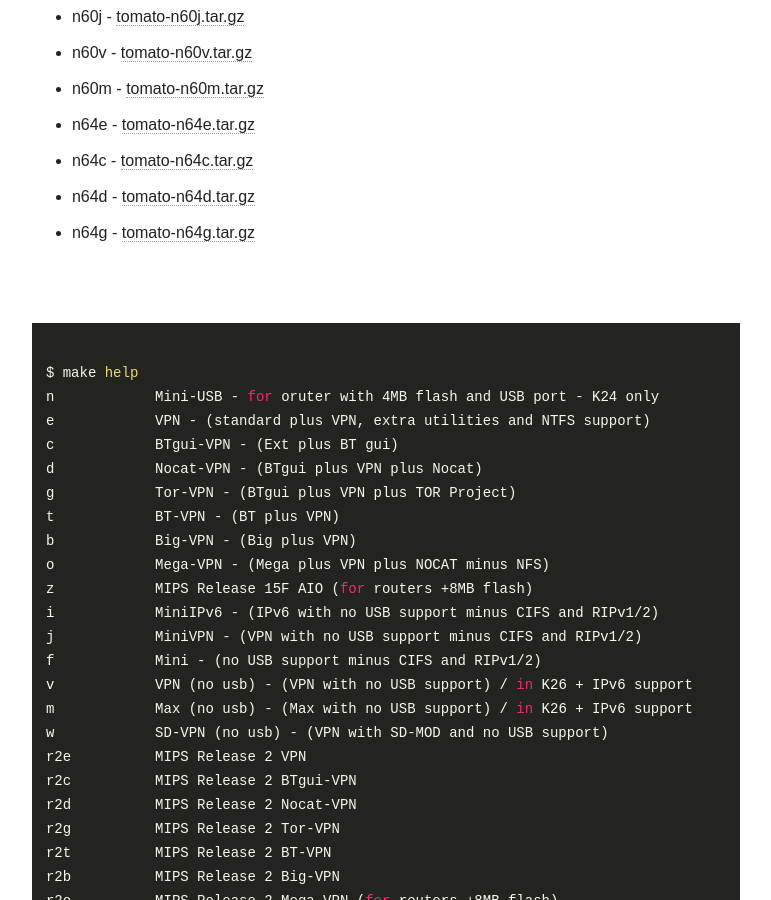
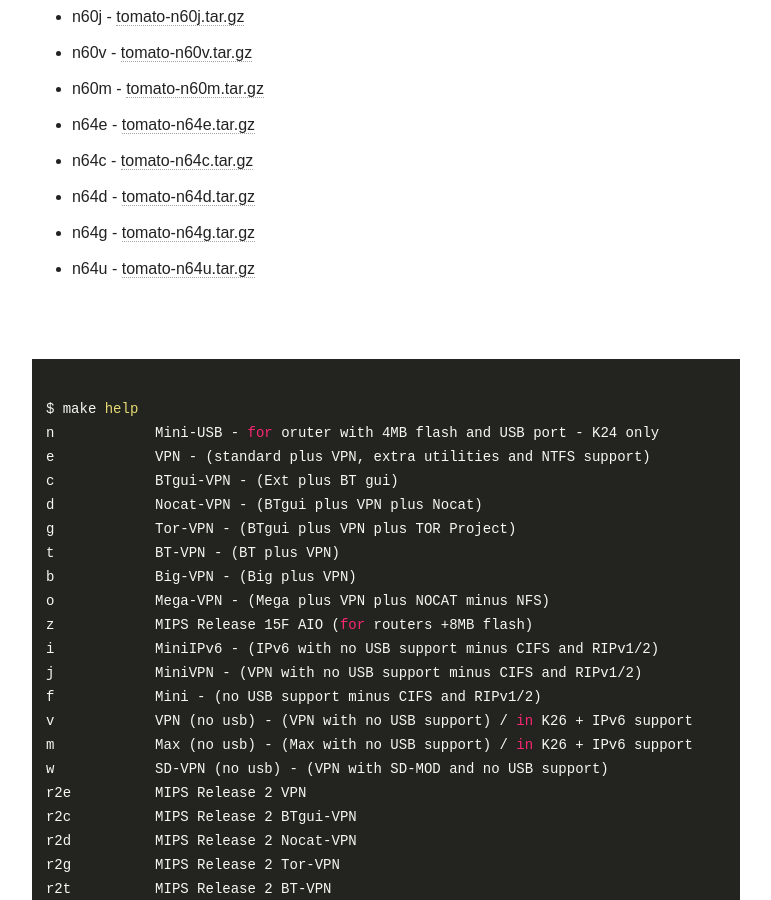
Before and after one commit to oglopss/tomato-ci-ctf-jekyll, a Jekyll site: the page built from index.html, in a window 1280 px wide and 900 px high, scrolled down 1495 px. Shown: the whole window, without its empty margins (254-1025 px from the left). Built offline with Jekyll 4.4.1, drawn with Linux system fonts in a browser that asks for light colours; nearby versions of some CDN libraries.

Commit message:
Travis build 3 n64u pushed to gh-pages

```diff
--- a/_data/ss.yml
+++ b/_data/ss.yml
@@ -31,3 +31,4 @@ files:
   - 0030 n64e tomato-n64e.tar.gz
   - 0032 n64d tomato-n64d.tar.gz
   - 0033 n64g tomato-n64g.tar.gz
+  - 0034 n64u tomato-n64u.tar.gz
```
Also changed, not shown: 1 other file.
